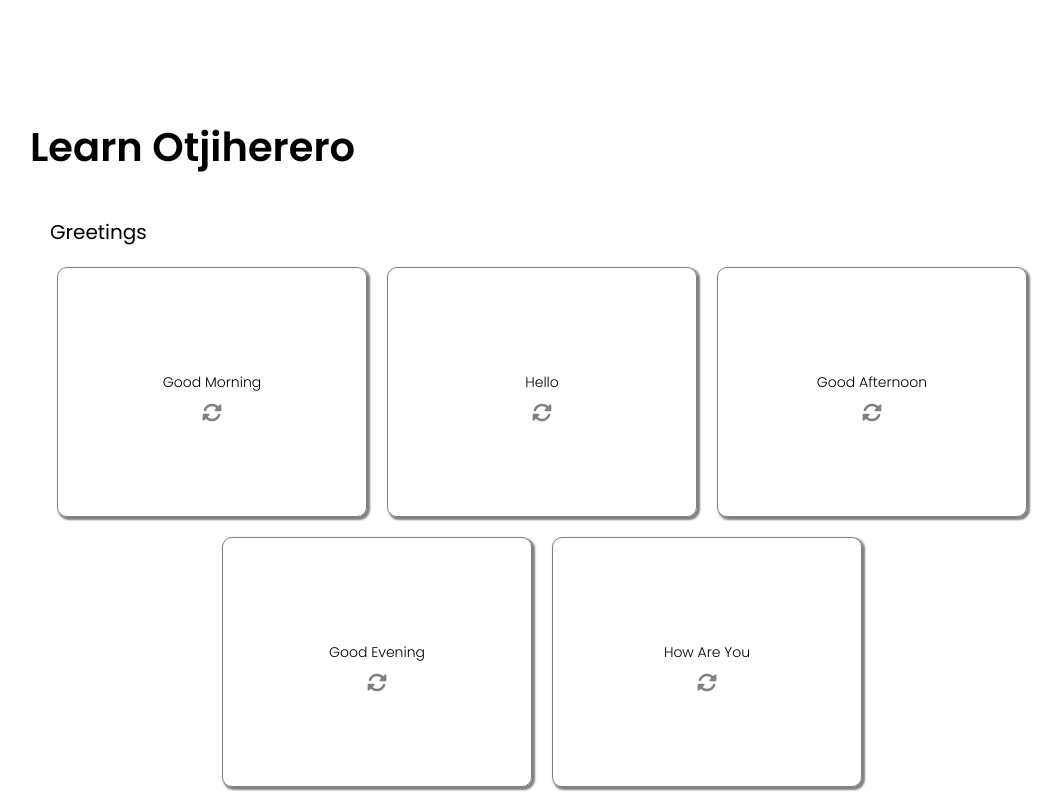
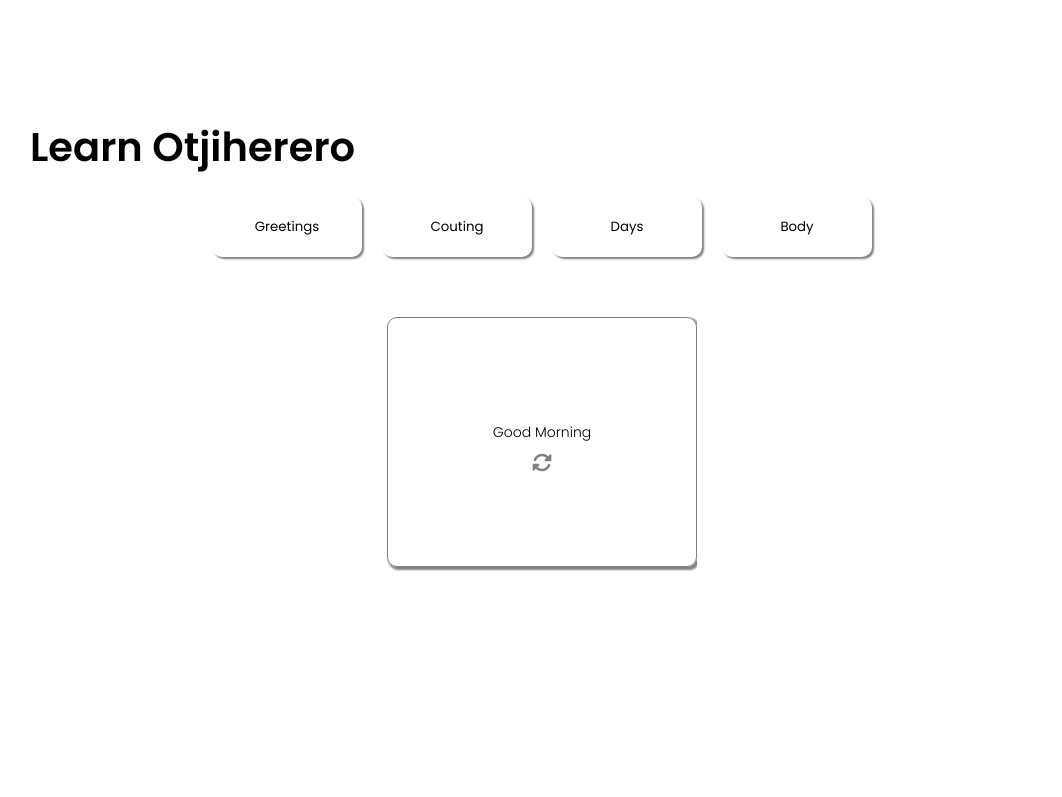
Before and after one commit to hereroCoder/Ouherero, a plain HTML site: page index.html in a window 1280 px wide. Shown: the part 4340-5137 px from the top of the page, without its empty margins (98-1160 px from the left). Drawn offline with Linux system fonts and the light colour scheme; files whose address does not match are found by name.

Commit message:
language cards scroll, and buttons to select category

```diff
--- a/index.html
+++ b/index.html
@@ -154,7 +154,7 @@
 
       <div class="attire-img-container">
         <button class="left-arrow" id="button1" ><i class="fa fa-chevron-left "></i></button>
-        <img src="./images/old-ozonde5.jpg" alt="herero-woman" id="old-ozonde"/>
+        <img src="./images/old-ozonde-6.jpg" alt="herero-woman" id="old-ozonde"/>
         <button class="right-arrow " id="button2"><i class="fa fa-chevron-right"></i></button>
       </div>
 
@@ -267,8 +267,14 @@
   <!-- language -->
   <section class="content-section" id="language">
     <h2>Learn Otjiherero</h2>
-    <div class="language-category">
-      <h3>Greetings</h3>
+    <div id="category-btn-container">
+      <button class="category-btn" id="greetings-btn" onclick="showCategory('greetings','greetings-btn')">Greetings</button>
+      <button class="category-btn" id="counting-btn" onclick="showCategory('counting','counting-btn')">Couting</button>
+      <button class="category-btn" id="days-btn" onclick="showCategory('days','days-btn')">Days</button>
+      <button class="category-btn" id="body-btn" onclick="showCategory('body','body-btn')">Body</button>
+    </div>
+
+    <div class="language-category" id="greetings">
       <div class="cards-container">
 
         <div class="card">
@@ -329,8 +335,8 @@
       </div>
     </div>
 
-    <div class="language-category">
-      <h3>Couting</h3>
+    <div class="language-category" id="counting">
+
       <div class="cards-container">
 
         <div class="card">
@@ -435,8 +441,7 @@
         </div>
       </div>
     </div>
-    <div class="language-category">
-      <h3>Days of the Week</h3>
+    <div class="language-category" id="days">
       <div class="cards-container">
 
         <div class="card">
@@ -515,8 +520,7 @@
         </div>
       </div>
     </div>
-    <div class="language-category">
-      <h3>Body Parts</h3>
+    <div class="language-category" id="body">
       <div class="cards-container">
 
         <div class="card">
--- a/scripts/main.js
+++ b/scripts/main.js
@@ -9,8 +9,6 @@ function closeMenu (){
 };
 
 //attire images
-
-
 
 function changeOldImage (){
   const oldImage = document.getElementById('old-ozonde');
@@ -55,3 +53,20 @@ document.getElementById('button2').addEventListener('click',changeOldImage);
 
 document.getElementById('button3').addEventListener('click',changeModernImage);
 document.getElementById('button4').addEventListener('click',changeModernImage);
+
+
+//language
+function showCategory(name,yname){
+  const theCategory = document.getElementById(name)
+  const theButton= document.getElementById(yname)
+  if (theCategory.style.display === 'none'){
+      theCategory.style.display  = 'flex'
+      theButton.style.backgroundColor='#f86836'
+      theButton.style.color= 'white';
+  }
+  else{
+   theCategory.style.display  = 'none'
+   theButton.style.backgroundColor='white'
+   theButton.style.color= 'black';
+  }
+}
--- a/styles/style.css
+++ b/styles/style.css
@@ -507,20 +507,28 @@ animation-timing-function: linear;
 /* learning */
 .language-category{
   margin-top: 20px;
-
   padding:20px;
   border-radius: 10px;
 }
 .cards-container{
-  display: flex;
-  align-items: center;
-  justify-content:center;
-  gap:20px;
-  flex-wrap: wrap;
+  /* display:flex;
+  justify-content: center; */
+  width:310px;
+  white-space: nowrap;
+  overflow-x: scroll;
+  overflow-y: hidden;
+  margin:auto;
+  /* align-items: center; */
+  /* gap:10px; */
+  /* flex-wrap: wrap; */
   margin-top:20px;
   /* perspective: 1000px; */
 }
+#counting,#days,#body{
+  display: none;
+}
 .card{
+  display: inline-block;
   width: 310px;
   height: 250px;
   border-radius: 10px;
@@ -549,7 +557,6 @@ align-items: center;
 text-transform: capitalize;
 }
 .cardFront{
-  color: black;
   border: 1px solid gray;
 
 }
@@ -562,7 +569,7 @@ text-transform: capitalize;
   font-size: 20px;
 }
 .cardBack {
-  background-color:#f86836;
+  background-color:rgb(20, 19, 19);
   transform: rotateX(180deg);
   opacity:0;
   transition: 0.2s;
@@ -592,3 +599,32 @@ audio::-webkit-media-controls-timeline-container{
 .card:hover .cardBack {
   opacity: 1
 }
+
+#category-btn-container{
+  display: flex;
+  justify-content: center;
+  flex-direction: row;
+  align-items: center;
+  gap:20px;
+}
+
+.category-btn{
+  border-radius:10px;
+  border: none;
+  padding:20px;
+  box-shadow: 2px 2px 2px gray;
+  background-color: white;
+  display: flex;
+  width:150px;
+  height:20%;
+  justify-content: center;
+  align-items: center;
+  transition: 0.5s;
+  cursor:pointer;
+}
+
+.category-btn:hover{
+  transform: scale(1.1);
+  background-color: #f86836;
+  color: white;
+}
```
